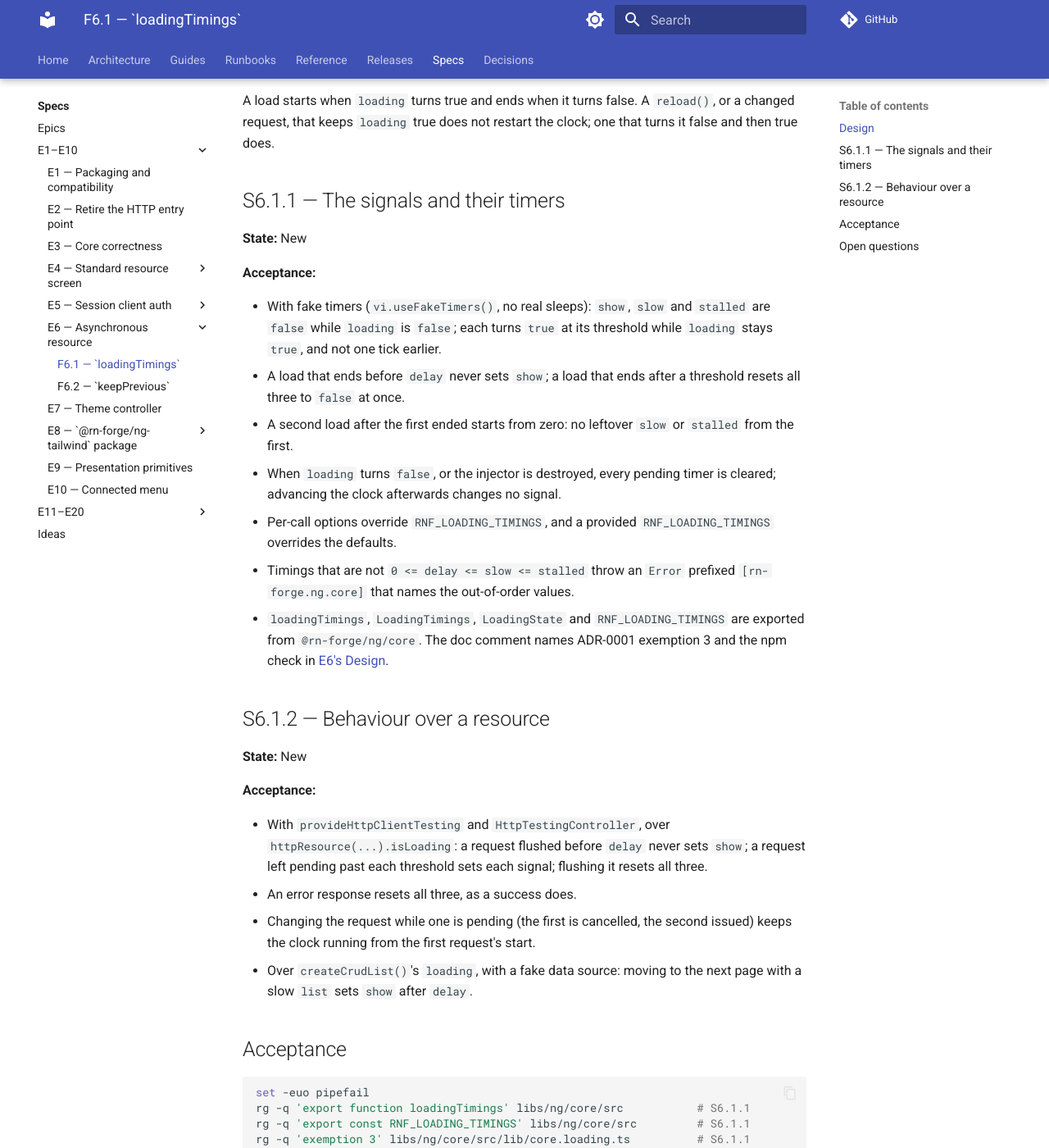
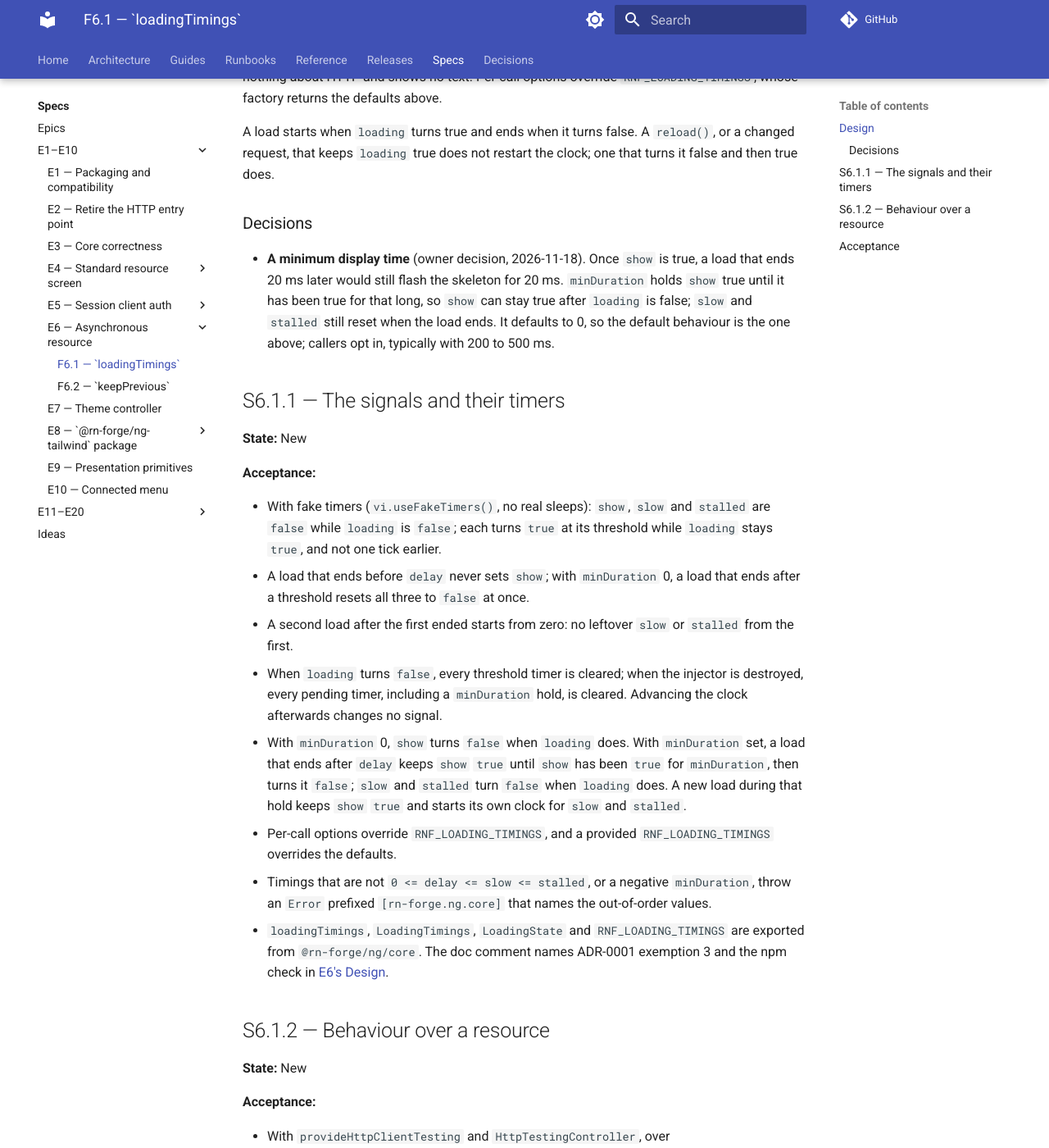
Before and after one commit to rn-forge/ngkit, an MkDocs documentation site: the page built from docs/specs/epics/E6-asynchronous-resource/F6.1-loading-timings.md, in a window 1280 px wide and 1400 px high, scrolled down 1315 px. Shown: the whole window at 82% size. Built offline with MkDocs 1.6.1 and Material for MkDocs 9.7.7, drawn with Linux system fonts in a browser that asks for light colours; comment, search, counter and statistics services are not loaded; some of the changed text lies outside the part shown.

Commit message:
F6.1: minDuration option, default 0 (owner decision)
Co-Authored-By: Claude Opus 5.5 <noreply@anthropic.com>

````diff
--- a/docs/specs/epics/E6-asynchronous-resource/F6.1-loading-timings.md
+++ b/docs/specs/epics/E6-asynchronous-resource/F6.1-loading-timings.md
@@ -30,6 +30,8 @@ export interface LoadingTimings {
   readonly slow: number; // 1000
   /** ms of loading before `stalled` turns true. */
   readonly stalled: number; // 10000
+  /** ms `show` stays true once it turned true, even after `loading` is false. */
+  readonly minDuration: number; // 0
 }
 export interface LoadingState {
   /** True once the current load has lasted `delay`; a load that ends sooner never shows. */
@@ -60,6 +62,15 @@ A load starts when `loading` turns true and ends when it turns false. A
 `reload()`, or a changed request, that keeps `loading` true does not restart the
 clock; one that turns it false and then true does.
 
+### Decisions
+
+- **A minimum display time** (owner decision, 2026-11-18). Once `show` is true,
+  a load that ends 20 ms later would still flash the skeleton for 20 ms.
+  `minDuration` holds `show` true until it has been true for that long, so
+  `show` can stay true after `loading` is false; `slow` and `stalled` still
+  reset when the load ends. It defaults to 0, so the default behaviour is the
+  one above; callers opt in, typically with 200 to 500 ms.
+
 ## S6.1.1 — The signals and their timers
 
 **State:** New
@@ -69,16 +80,23 @@ clock; one that turns it false and then true does.
 - With fake timers (`vi.useFakeTimers()`, no real sleeps): `show`, `slow` and
   `stalled` are `false` while `loading` is `false`; each turns `true` at its
   threshold while `loading` stays `true`, and not one tick earlier.
-- A load that ends before `delay` never sets `show`; a load that ends after a
-  threshold resets all three to `false` at once.
+- A load that ends before `delay` never sets `show`; with `minDuration` 0, a
+  load that ends after a threshold resets all three to `false` at once.
 - A second load after the first ended starts from zero: no leftover `slow` or
   `stalled` from the first.
-- When `loading` turns `false`, or the injector is destroyed, every pending
-  timer is cleared; advancing the clock afterwards changes no signal.
+- When `loading` turns `false`, every threshold timer is cleared; when the
+  injector is destroyed, every pending timer, including a `minDuration` hold,
+  is cleared. Advancing the clock afterwards changes no signal.
+- With `minDuration` 0, `show` turns `false` when `loading` does. With
+  `minDuration` set, a load that ends after `delay` keeps `show` `true` until
+  `show` has been `true` for `minDuration`, then turns it `false`; `slow` and
+  `stalled` turn `false` when `loading` does. A new load during that hold
+  keeps `show` `true` and starts its own clock for `slow` and `stalled`.
 - Per-call options override `RNF_LOADING_TIMINGS`, and a provided
   `RNF_LOADING_TIMINGS` overrides the defaults.
-- Timings that are not `0 <= delay <= slow <= stalled` throw an `Error` prefixed
-  `[rn-forge.ng.core]` that names the out-of-order values.
+- Timings that are not `0 <= delay <= slow <= stalled`, or a negative
+  `minDuration`, throw an `Error` prefixed `[rn-forge.ng.core]` that names the
+  out-of-order values.
 - `loadingTimings`, `LoadingTimings`, `LoadingState` and `RNF_LOADING_TIMINGS`
   are exported from `@rn-forge/ng/core`. The doc comment names ADR-0001
   exemption 3 and the npm check in [E6's Design](index.md#design).
@@ -110,12 +128,3 @@ rg -q 'httpResource' libs/ng/core/src/lib/core.loading.spec.ts    # S6.1.2
 pnpm nx run-many -t lint test build -p ng                         # S6.1.1, S6.1.2
 pnpm nx run ng:verify-consumer                                    # S6.1.1
 ```
-
-## Open questions
-
-- **A minimum display time?** Once `show` is true, a load that ends 20 ms later
-  still flashes the skeleton for 20 ms. `ngxtension`'s `derive-loading` and
-  `spin-delay` hold the flag for a minimum time (`minDuration`, around 200 to
-  500 ms) to avoid that. Adding a `minDuration` option means `show` can stay
-  true after `loading` is false. Recommendation: add it, defaulting to 0 so
-  the default behaviour is the one above.
````
Also changed, not shown: docs/specs/index.md (+1 -1 lines).
